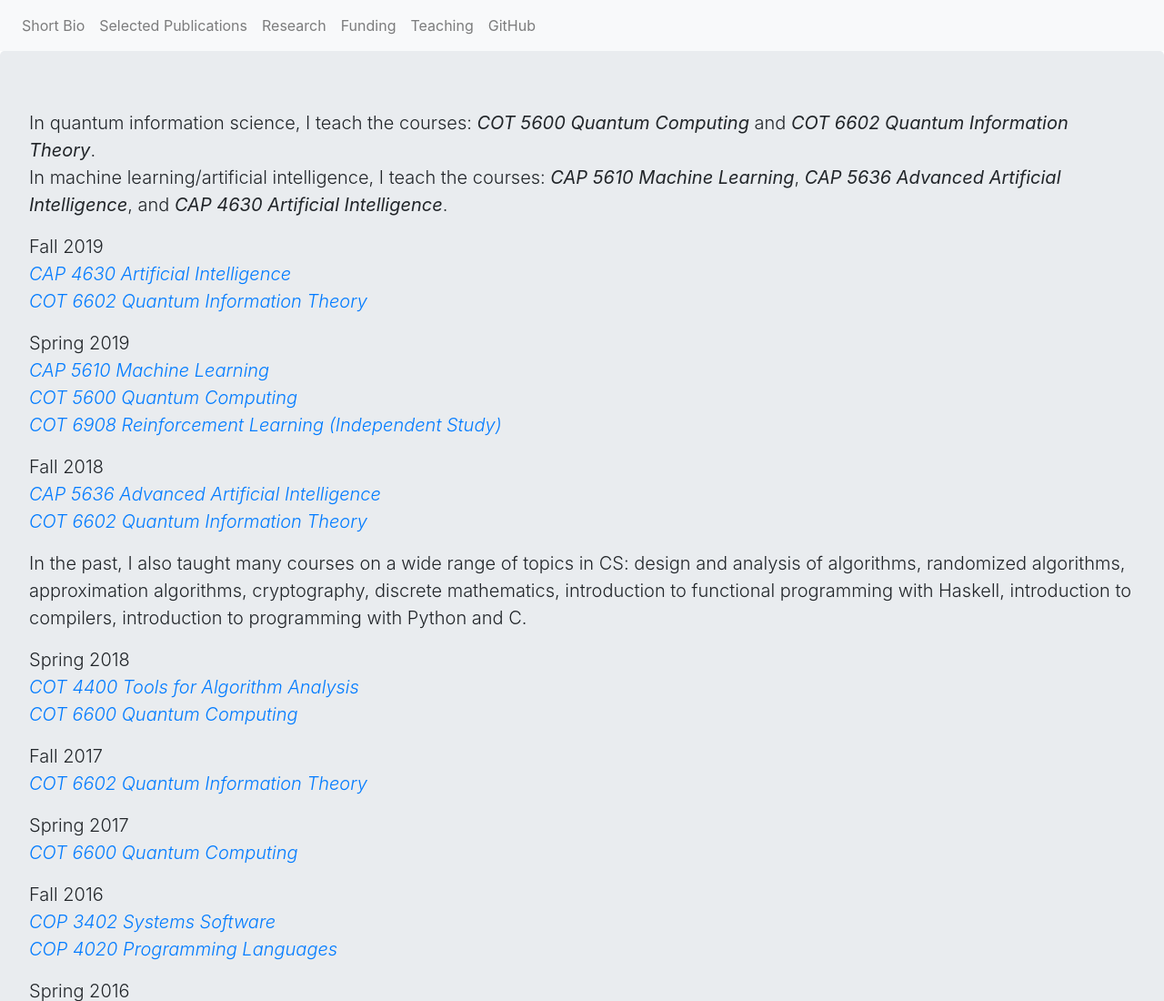
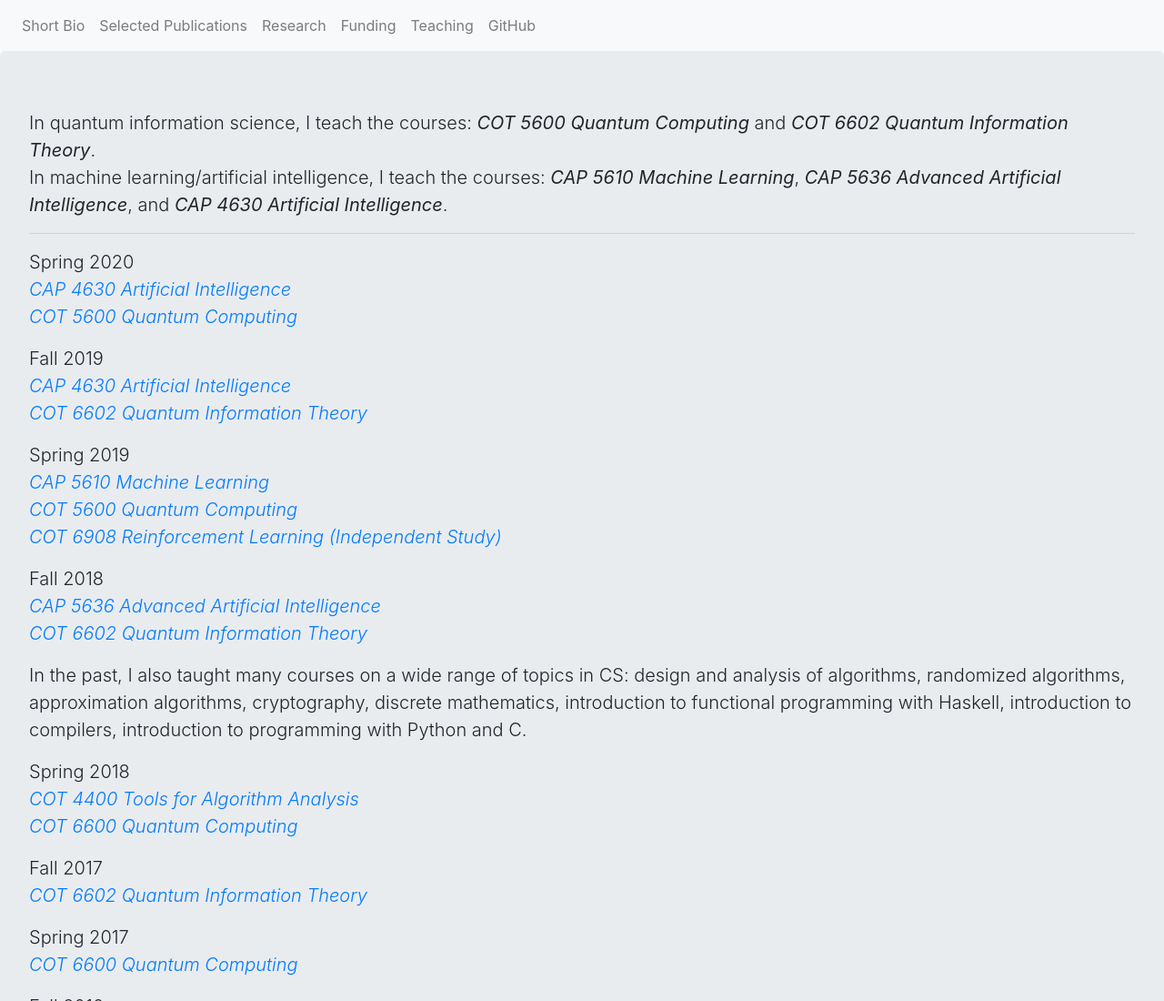
Before and after one commit to schneider128k/schneider128k.github.io, a plain HTML site: page teaching.html in a window 1280 px wide. Shown: the top 1100 px of the page at 91% size. Drawn offline with nearby package versions, Linux system fonts and the light colour scheme.

Commit message:
Add courses for Spring 2020

```diff
--- a/teaching.html
+++ b/teaching.html
@@ -52,12 +52,24 @@
         </br>
       </p>
 
-      <p class="lead">Fall 2019</br>
-        <a href="#">
+      <hr>
+
+      <p class="lead">Spring 2020</br>
+        <a href="https://github.com/schneider128k/machine_learning_course">
           <i>CAP 4630 Artificial Intelligence</i>
         <a>
         </br>
-        <a href="#">
+        <a href="https://github.com/schneider128k/quantum_computing_slides">
+          <i>COT 5600 Quantum Computing</i>
+        <a>
+      </p>
+
+      <p class="lead">Fall 2019</br>
+        <a href="https://github.com/schneider128k/machine_learning_course">
+          <i>CAP 4630 Artificial Intelligence</i>
+        <a>
+        </br>
+        <a href="https://github.com/schneider128k/quantum_info">
           <i>COT 6602 Quantum Information Theory</i>
         <a>
       </p>
```
